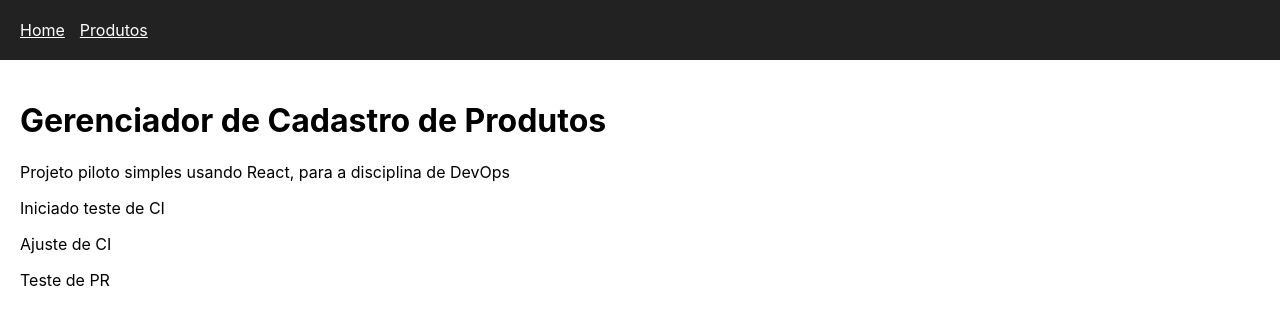
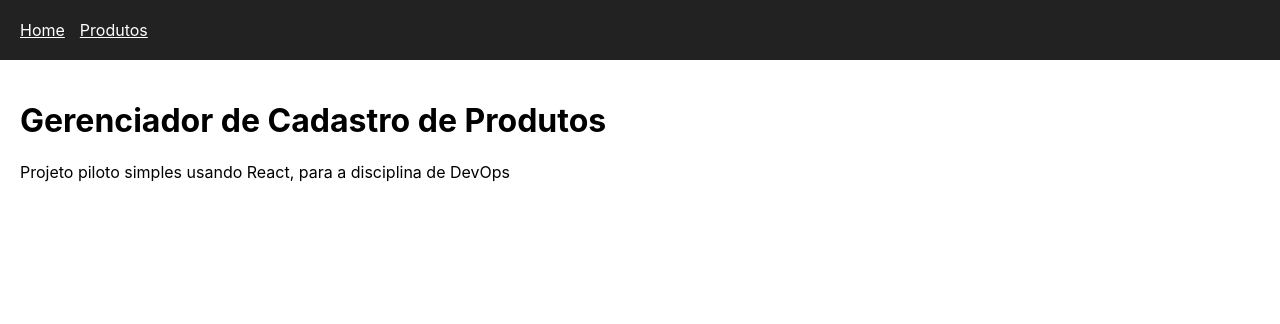
Before and after one commit to danilofasolo/DevOps_PUCPR, a React (Create React App) app: page / in a window 1280 px wide. Shown: the top 324 px of the page. Built offline with nearby package versions, Linux system fonts and the light colour scheme.

Commit message:
Eliminação dos testes

```diff
--- a/src/pages/Home.js
+++ b/src/pages/Home.js
@@ -3,10 +3,6 @@ function Home() {
     <div style={{ padding: "20px" }}>
       <h1>Gerenciador de Cadastro de Produtos</h1>
       <p>Projeto piloto simples usando React, para a disciplina de DevOps</p>
-
-      <p>Iniciado teste de CI</p>
-      <p>Ajuste de CI</p>
-      <p>Teste de PR</p>
     </div>
   );
 }
```
